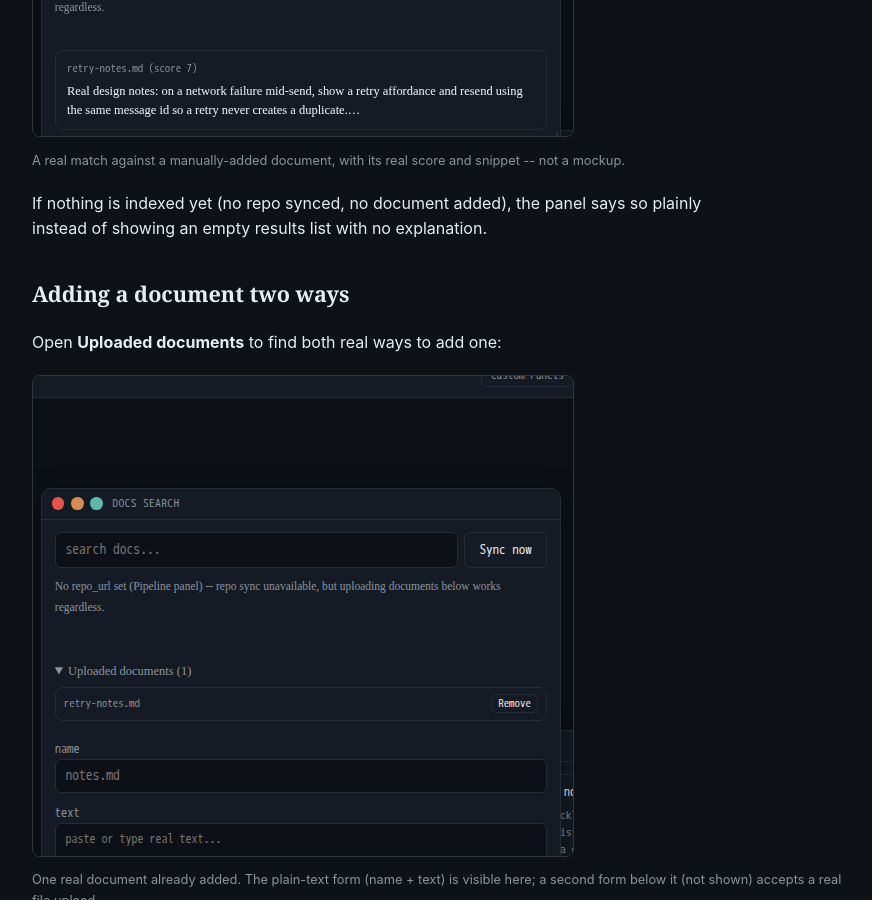
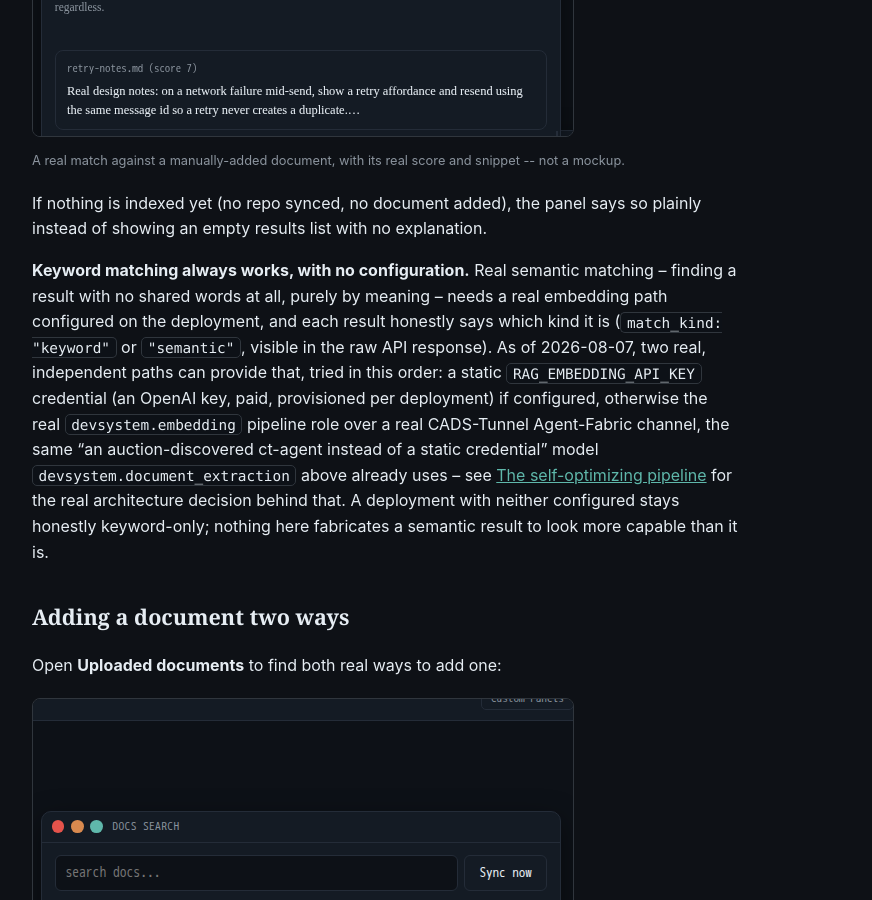
Before and after one commit to scimbe/CADS-devsystem-docs, a Jekyll site: the page built from _how-to/manage-rag-documents.md, in a window 1280 px wide and 900 px high, scrolled down 2291 px. Shown: the whole window, without its empty margins (322-1194 px from the left). Built offline with Jekyll 4.4.1, drawn with Linux system fonts in a browser that asks for light colours.

Commit message:
how-to+reference: document the real devsystem.embedding channel
rest-api.md's rag/search entry said semantic matching needed "an
embedding credential" -- stale since CADS-devsystem@cadc917/058b226
(issue #7) added a real devsystem.embedding channel fallback, the same
auction-discovered-ct-agent model document_extraction already had.
manage-rag-documents.md didn't mention semantic search at all; added
real coverage mirroring the page's own existing document-extraction
two-path explanation, cross-linked to the architecture decision in
self-optimizing-pipeline.md.

Verified against the redeployed container (git_sha synced to
058b226) before writing.

```diff
--- a/_how-to/manage-rag-documents.md
+++ b/_how-to/manage-rag-documents.md
@@ -53,6 +53,18 @@ button, no page reload:
 If nothing is indexed yet (no repo synced, no document added), the panel says so plainly instead
 of showing an empty results list with no explanation.
 
+**Keyword matching always works, with no configuration.** Real semantic matching -- finding a
+result with no shared words at all, purely by meaning -- needs a real embedding path configured on
+the deployment, and each result honestly says which kind it is (`match_kind: "keyword"` or
+`"semantic"`, visible in the raw API response). As of 2026-08-07, two real, independent paths can
+provide that, tried in this order: a static `RAG_EMBEDDING_API_KEY` credential (an OpenAI key,
+paid, provisioned per deployment) if configured, otherwise the real `devsystem.embedding` pipeline
+role over a real CADS-Tunnel Agent-Fabric channel, the same "an auction-discovered ct-agent instead
+of a static credential" model `devsystem.document_extraction` above already uses -- see
+[The self-optimizing pipeline]({{ '/explanation/self-optimizing-pipeline/' | relative_url }}) for
+the real architecture decision behind that. A deployment with neither configured stays honestly
+keyword-only; nothing here fabricates a semantic result to look more capable than it is.
+
 ## Adding a document two ways
 
 Open **Uploaded documents** to find both real ways to add one:
```
Also changed, not shown: _reference/rest-api.md (+1 -1 lines).
